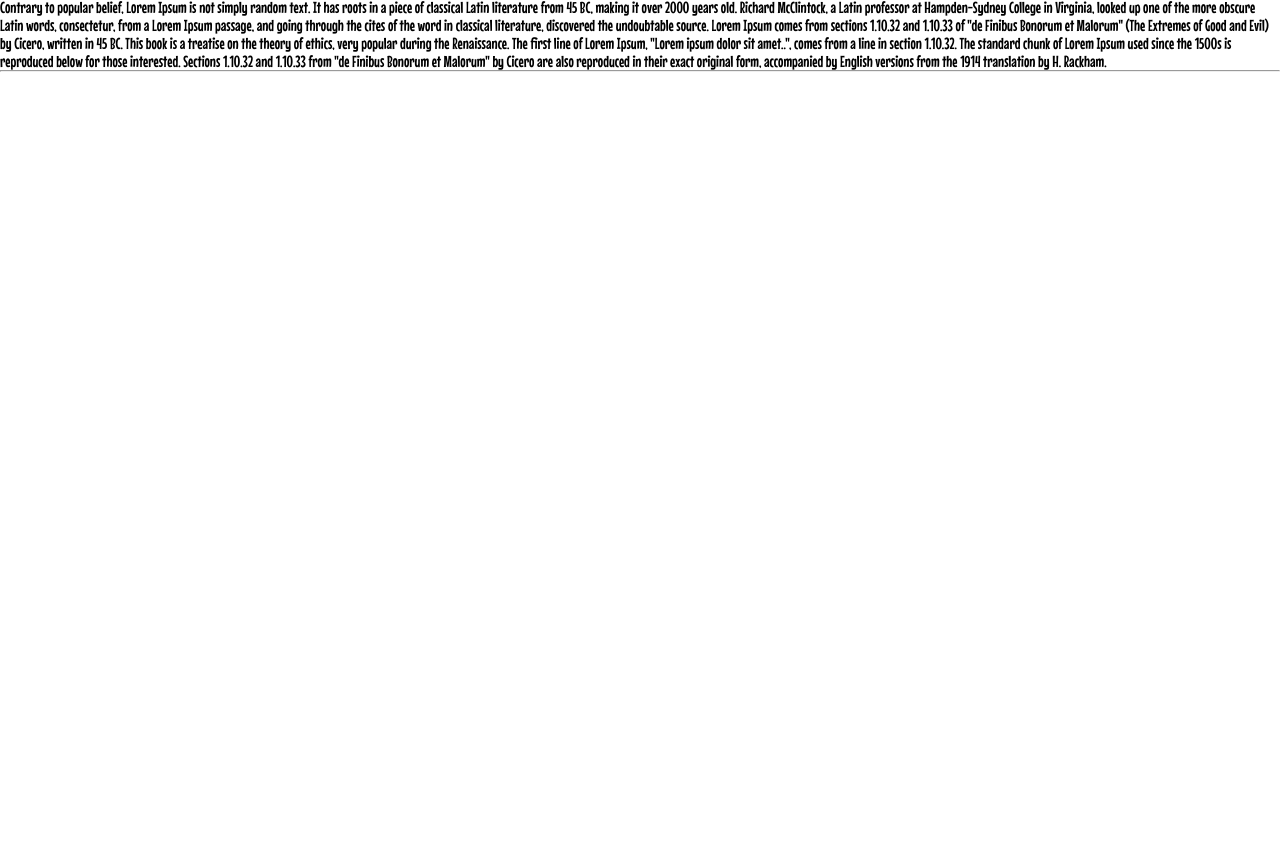
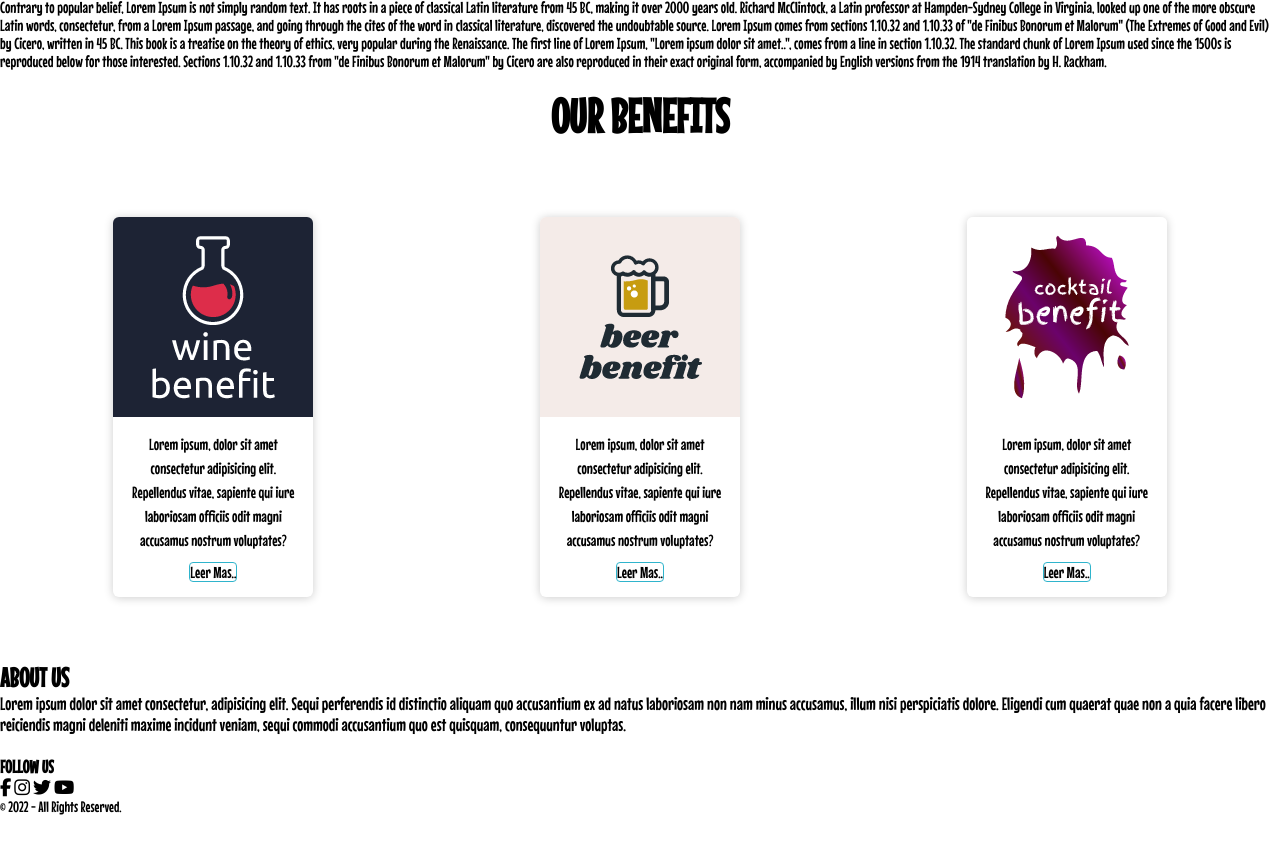
Before and after one commit to rodrinb/E4-NUCBA, a plain HTML site: page index.html in a window 1280 px wide. Shown: the part 1016-1870 px from the top of the page. Before the commit the page ends 1106 px from the top, so only its background shows below. Drawn offline with Linux system fonts and the light colour scheme.

Commit message:
portfolio-3.-E4

```diff
--- a/index.css
+++ b/index.css
@@ -1,6 +1,9 @@
 *{
     padding: 0%;
     margin: 0%;
+    box-sizing: border-box;
+
+
 }
 
 a {
@@ -13,6 +16,7 @@ a {
     display:flex;
     justify-content: space-around;
     color:black;
+
 
 }
 
@@ -86,3 +90,102 @@ a {
     font-family: 'Mouse Memoirs', sans-serif;
 
 }
+
+.container{
+   width:100%;
+    display:flex;
+    justify-content: space-around;
+    max-width: 1100px;
+    flex-direction: row;
+
+
+
+}
+
+
+.card{
+    width: 200px;
+    margin: 20px;;
+    border-radius: 6px;
+    overflow:hidden;
+    box-shadow: 0px 1px 10px rgba(0,0,0,0.2);
+    cursor:default;
+    transition: all 400ms ease;
+    font-family:'Mouse Memoirs', sans-serif;
+
+
+
+}
+
+.card:hover{
+    box-shadow: 5px 5px 20px rgba(0,0,0,0.4);
+    transform: translateY(-3%);
+}
+
+
+.card img{
+    width:100%;
+    height: 200px;
+}
+
+
+.card .contenido{
+    padding: 15px;
+    text-align: center;
+
+}
+
+
+.card .contenido p{
+    line-height:1.5;
+    color:black;
+    font-size:'Mouse Memoirs', sans-serif;
+
+}
+
+
+.card .contenido a{
+    text-decoration: none;
+    display: inline-block;
+    margin-top: 10px;
+    border: 1px solid #2fb4cc;
+    border-radius: 4px;
+    transition: all 400ms ease;
+
+}
+
+
+.card .contenido a:hover{
+    background: #2fb4cc;
+    color:#fff;
+}
+
+
+.cards{
+    display: flex;
+    justify-content:center;
+    padding-top:
+
+
+
+}
+
+
+.titulo2{
+    display: flex;
+    justify-content: center;
+    text-align: center;
+    font-family:'Mouse Memoirs', sans-serif;
+    font-size: 300%;
+}
+
+
+.pie-pagina{
+    padding: 45px 0px;
+    width:100%;
+    max-width: 1300px;
+    margin: auto;
+    font-family:'Mouse Memoirs', sans-serif;
+    font-size: 18px;
+
+    }
--- a/index.html
+++ b/index.html
@@ -7,7 +7,7 @@
     <meta name="viewport" content="width=device-width, initial-scale= 1.0">
 
     <link href="https://fonts.googleapis.com/css2?family=Mouse+Memoirs&display=swap" rel="stylesheet">
-
+    <script src="https://kit.fontawesome.com/1a46f49eb7.js" crossorigin="anonymous"></script>
 
 
 
@@ -17,10 +17,10 @@
         <img class="logo" src="landing.png" alt="logolanding">
         <nav>
             <ul class="list-nav">
-                <li class="item-nav"><a href="">INICIO</a></li>
+                <li class="item-nav"><a href="">MENU</a></li>
                 <li class="item-nav"><a href="">TAKE AWAY</a></li>
-                <li class="item-nav"><a href="">PRODUCTOS</a></li>
-                <li class="item-nav"><a href="">CONTACTANOS</a></li>
+                <li class="item-nav"><a href="">PRODUCTS</a></li>
+                <li class="item-nav"><a href="">CONTACT US</a></li>
             </ul>
         </nav>
     </header>
@@ -72,11 +72,88 @@
                 Sections 1.10.32 and 1.10.33 from "de Finibus Bonorum et Malorum" by Cicero are also reproduced in their
                 exact original form, accompanied by English versions from the 1914 translation by H. Rackham.</p>
         </div>
-        <hr>
+
         <br>
     </section>
 
+    <section>
+        <h1 class="titulo2">OUR BENEFITS</h1>
+        <br>
+        <p class="parrafo-beneficio"></p>
+        <br>
+        <br>
+    </section>
 
+    <section class="cards">
+        <div class="container">
+            <div class="card">
+                <figure>
+                    <img src="wine benefit.png">
+                    <div class="contenido">
+                        <p>Lorem ipsum, dolor sit amet consectetur adipisicing elit. Repellendus vitae, sapiente qui
+                            iure laboriosam officiis odit magni accusamus nostrum voluptates?</p>
+                        <a href="#">Leer Mas..</a>
+                    </div>
+                </figure>
+            </div>
+        </div>
+
+        <div class="container">
+            <div class="card">
+                <figure>
+                    <img src="beer benefit.png">
+                    <div class="contenido">
+                        <p>Lorem ipsum, dolor sit amet consectetur adipisicing elit. Repellendus vitae, sapiente qui
+                            iure laboriosam officiis odit magni accusamus nostrum voluptates?</p>
+                        <a href="#">Leer Mas..</a>
+                    </div>
+                </figure>
+            </div>
+        </div>
+
+        <div class="container">
+            <div class="card">
+                <figure>
+                    <img src="cocktail benefit.png">
+                    <div class="contenido">
+                        <p>Lorem ipsum, dolor sit amet consectetur adipisicing elit. Repellendus vitae, sapiente qui
+                            iure laboriosam officiis odit magni accusamus nostrum voluptates?</p>
+                        <a href="#">Leer Mas..</a>
+                    </div>
+                </figure>
+            </div>
+        </div>
+
+
+
+    </section>
+
+
+    <footer class="pie-pagina">
+        <div class="box">
+            <h2>ABOUT US</h2>
+            <p>Lorem ipsum dolor sit amet consectetur, adipisicing elit. Sequi perferendis id distinctio aliquam quo
+                accusantium ex ad natus laboriosam non nam minus accusamus, illum nisi perspiciatis dolore. Eligendi cum
+                quaerat quae non a quia facere libero reiciendis magni deleniti maxime incidunt veniam, sequi commodi
+                accusantium quo est quisquam, consequuntur voluptas.</p>
+                <br>
+
+            <div class="follow">
+                <h4>FOLLOW US</h4>
+                <div class="red-social">
+                    <a href="#" class="fa fa-facebook"></a>
+                    <a href="#" class="fa fa-instagram"></a>
+                    <a href="#" class="fa fa-twitter"></a>
+                    <a href="#" class="fa fa-youtube"></a>
+                </div>
+            </div>
+
+
+        </div>
+        <div class="grupo2">
+            <small>&copy; 2022 - All Rights Reserved.</small>
+        </div>
+    </footer>
 
 
 
```
Also changed, not shown: beer benefit.png (added), cocktail benefit.png (added), wine benefit.png (added).
